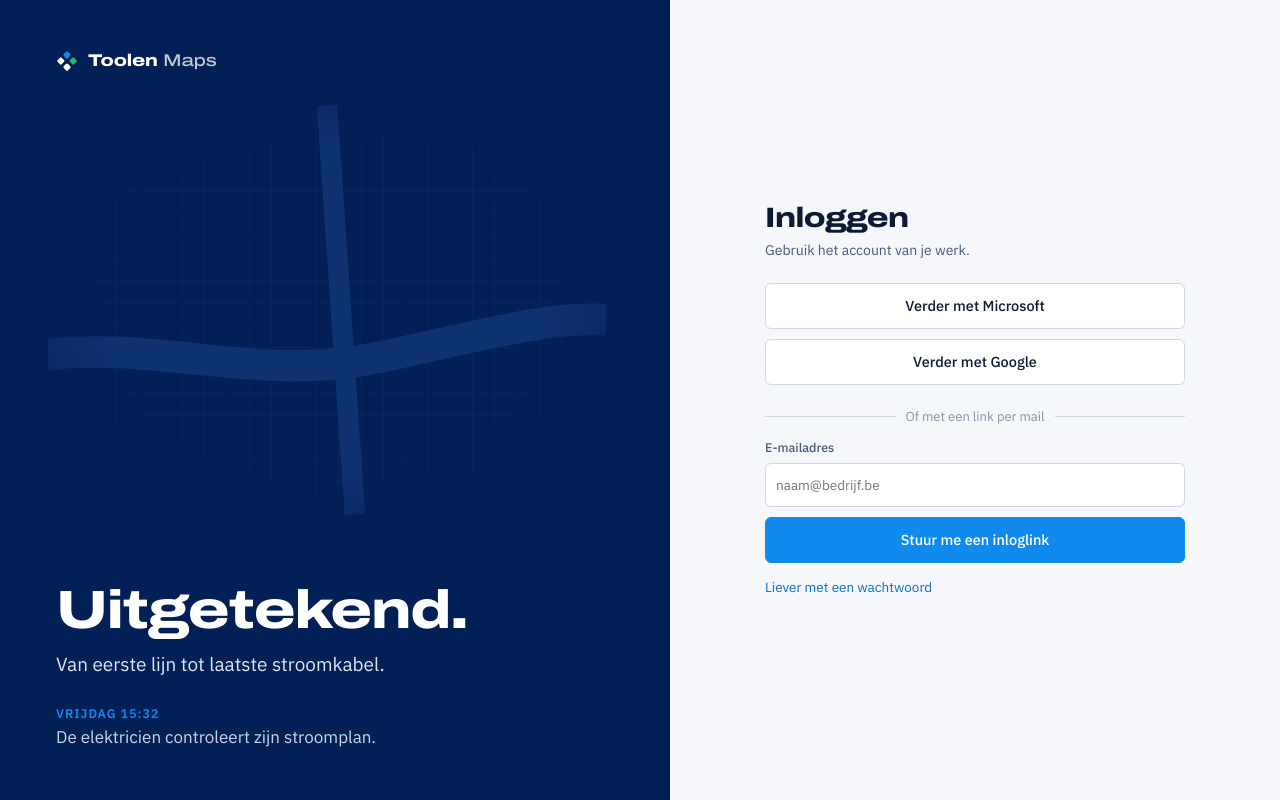
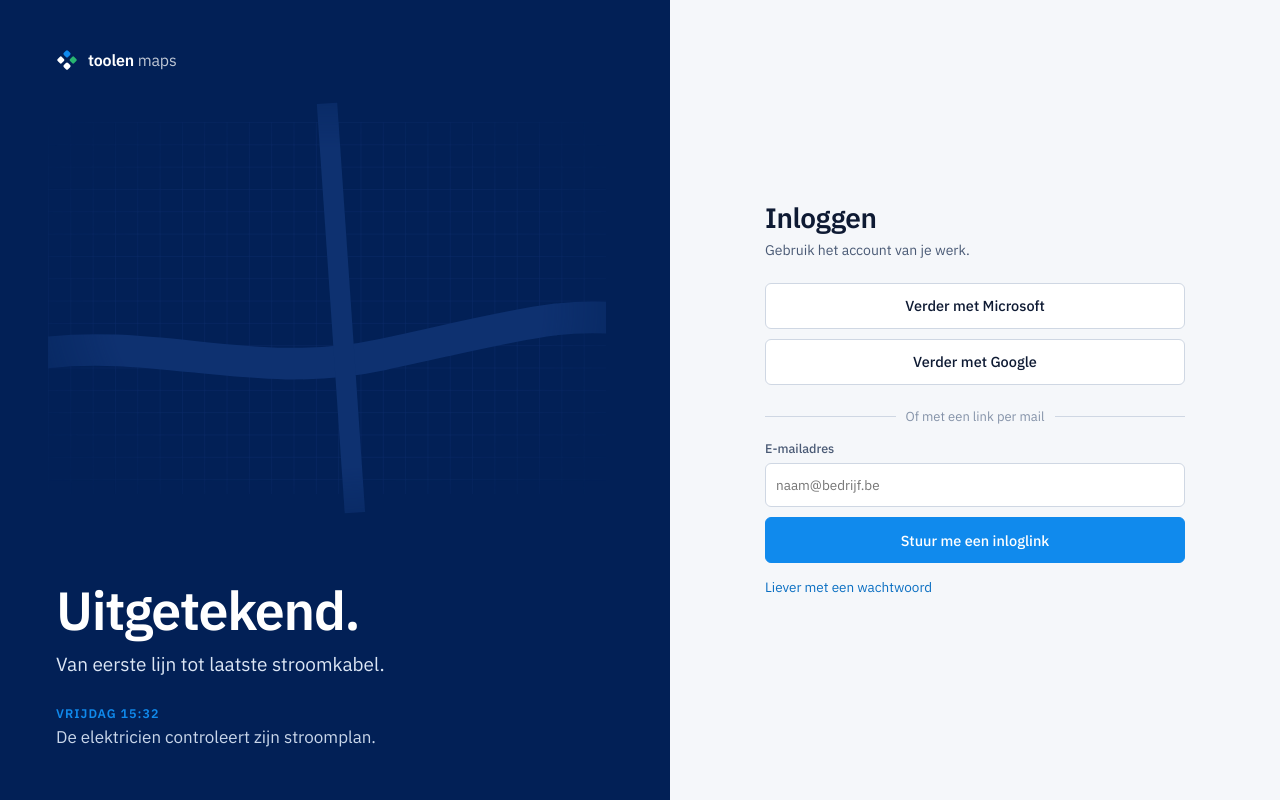
Before and after one commit to brechttoelen/toolen, a Next.js app: page /login in a window 1280 px wide. Built offline with nearby package versions, Linux system fonts and the light colour scheme; no server answers.

Commit message:
Voorbeeld: origineel Toolen-woordmerk en IBM Plex Sans voor titels (nog niet op main)

```diff
--- a/app/toolen.css
+++ b/app/toolen.css
@@ -42,7 +42,7 @@
 
   /* letter */
   --font-sans: "IBM Plex Sans";
-  --font-titel: "Archivo Variable", "IBM Plex Sans", sans-serif;
+  --font-titel: "IBM Plex Sans", sans-serif;
   --t-gewicht-titel: 600;
 
   /* hoogtes */
@@ -54,7 +54,7 @@
 /* ----- Basisonderdelen buiten de editor ----- */
 .t-pagina { min-height: 100vh; background: var(--t-vlak); color: var(--t-tekst); }
 .t-inhoud { max-width: 1120px; margin: 0 auto; padding: 32px 24px 64px; }
-.t-titel { font-family: var(--font-titel); font-stretch: 125%; font-size: 30px; font-weight: 800; line-height: 1.1; margin: 0; letter-spacing: -0.02em; color: var(--t-tekst); }
+.t-titel { font-family: var(--font-titel); font-size: 30px; font-weight: 600; line-height: 1.15; margin: 0; letter-spacing: -0.015em; color: var(--t-tekst); }
 .t-kopje { font-family: var(--font-titel); font-stretch: 112%; font-size: 19px; font-weight: 700; margin: 0; letter-spacing: -0.01em; color: var(--t-tekst); }
 .t-merknaam { font-family: var(--font-titel); font-stretch: 125%; font-weight: 800; letter-spacing: -0.01em; }
 .t-sub { font-size: 14px; color: var(--t-tekst-2); margin: 4px 0 0; }
@@ -136,9 +136,9 @@ select.t-veld { padding-right: 6px; }
   display: flex; flex-direction: column; gap: 20px; }
 .t-werk { flex: 999 1 560px; min-width: 0; display: flex; flex-direction: column; }
 .t-zij a { text-decoration: none; }
-.t-zij-merk { display: flex; align-items: center; gap: 10px; padding: 0 8px; color: var(--t-wit); font-family: var(--font-titel); font-stretch: 125%;
-  font-weight: 800; font-size: 20px; letter-spacing: -0.01em; }
-.t-zij-merk small { font-size: 14px; font-weight: 600; opacity: .7; margin-left: 6px; }
+.t-zij-merk { display: flex; align-items: center; gap: 10px; padding: 0 8px; color: var(--t-wit); font-family: var(--font-sans);
+  font-weight: 600; font-size: 17px; letter-spacing: -0.01em; }
+.t-zij-merk small { font-size: 17px; font-weight: 400; opacity: .75; margin-left: 5px; }
 .t-zij-org, .t-zij-ik { all: unset; box-sizing: border-box; cursor: pointer; display: flex; align-items: center; gap: 10px; width: 100%; padding: 10px;
   border-radius: 8px; min-height: 44px; color: var(--t-wit); }
 .t-zij-org { background: rgba(255,255,255,.08); }
--- a/components/ToolenLogo.tsx
+++ b/components/ToolenLogo.tsx
@@ -21,8 +21,8 @@ export function ToolenWoordmerk({ op = "navy", product }: { op?: "navy" | "licht
   return (
     <span style={{ display: "inline-flex", alignItems: "center", gap: 10, color: kleur }}>
       <ToolenTeken op={op} />
-      <span className="t-merknaam" style={{ fontSize: 17 }}>
-        Toolen{product && <span style={{ fontWeight: 500, opacity: 0.75 }}> {product.charAt(0).toUpperCase() + product.slice(1)}</span>}
+      <span style={{ fontWeight: 600, fontSize: 16, letterSpacing: "-0.01em" }}>
+        toolen{product && <span style={{ fontWeight: 400, opacity: 0.75 }}> {product}</span>}
       </span>
     </span>
   );
--- a/components/Zijbalk.tsx
+++ b/components/Zijbalk.tsx
@@ -72,7 +72,7 @@ export default function Zijbalk({ organisatie, organisaties, gebruiker, rol, pla
       <nav className="t-zij" aria-label="Hoofdmenu">
         <Link href="/maps" className="t-zij-merk">
           <ToolenTeken grootte={24} />
-          <span>Toolen<small>Maps</small></span>
+          <span>toolen<small>maps</small></span>
         </Link>
 
         <div ref={orgRef} style={{ position: "relative" }}>
--- a/components/beheer/PlatformZij.tsx
+++ b/components/beheer/PlatformZij.tsx
@@ -4,7 +4,7 @@ import { ToolenTeken } from "../ToolenLogo";
 export default function PlatformZij({ blad, gebruiker }: { blad: "organisaties" | "pakketten" | "systeem"; gebruiker: string }) {
   return (
     <nav className="t-zij" aria-label="Platform" style={{ background: "#0B1B33" }}>
-      <a href="/beheer" className="t-zij-merk"><ToolenTeken grootte={24} /><span>Toolen<small>Platform</small></span></a>
+      <a href="/beheer" className="t-zij-merk"><ToolenTeken grootte={24} /><span>toolen<small>platform</small></span></a>
       <div className="t-zij-links">
         <a href="/beheer" className={blad === "organisaties" ? "aan" : ""} aria-current={blad === "organisaties" ? "page" : undefined}>Organisaties</a>
         <a href="/beheer?blad=pakketten" className={blad === "pakketten" ? "aan" : ""} aria-current={blad === "pakketten" ? "page" : undefined}>Pakketten</a>
```
